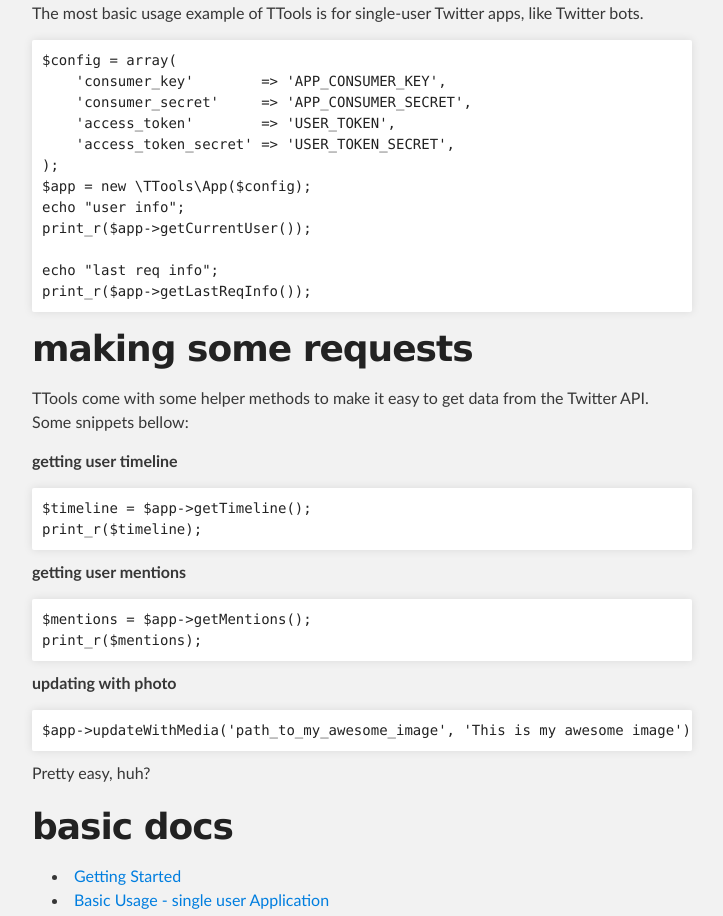
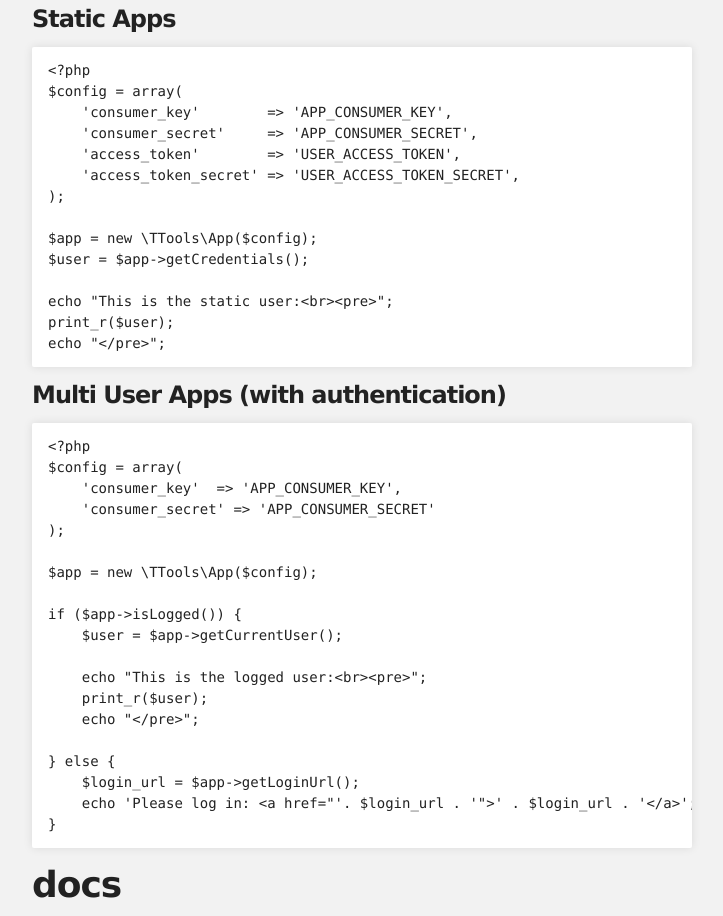
Before and after one commit to wizard2014/ttools, a plain HTML site: page index.html in a window 1280 px wide. Shown: the part 733-1649 px from the top of the page, without its empty margins (288-1011 px from the left). Drawn offline with Linux system fonts and the light colour scheme.

```diff
--- a/index.html
+++ b/index.html
@@ -32,73 +32,72 @@
     <div id="main_content_wrap" class="outer">
       <section id="main_content" class="inner">
         <h1>
-<a name="ttools-20" class="anchor" href="#ttools-20"><span class="octicon octicon-link"></span></a>ttools 2.0</h1>
+<a name="ttools-21" class="anchor" href="#ttools-21"><span class="octicon octicon-link"></span></a>ttools 2.1</h1>
 
 <p>TTools (Twitter Tools) Library aims to make life easier for twitter app developers, providing a simple workflow for authentication, while maintaining a high-level of flexibility for various types of applications.</p>
 
 <h1>
-<a name="installation-via-composer" class="anchor" href="#installation-via-composer"><span class="octicon octicon-link"></span></a>Installation via composer</h1>
+<a name="installation-via-composer" class="anchor" href="#installation-via-composer"><span class="octicon octicon-link"></span></a>Installation via Composer</h1>
 
 <p>Add this requirement to your composer.json file:</p>
 
 <pre>
 {
     "require": {
-            "ttools/ttools": "dev-master"
+            "ttools/ttools": "2.1.*"
     }
 }
 
 </pre>
 
 <h1>
-<a name="basic-usage" class="anchor" href="#basic-usage"><span class="octicon octicon-link"></span></a>basic usage</h1>
+<a name="basic-usage" class="anchor" href="#basic-usage"><span class="octicon octicon-link"></span></a>Basic Usage</h1>
 
-<p>The most basic usage example of TTools is for single-user Twitter apps, like Twitter bots.</p>
+<h3>
+<a name="static-apps" class="anchor" href="#static-apps"><span class="octicon octicon-link"></span></a>Static Apps</h3>
 
-<pre>
+<pre><code>&lt;?php
 $config = array(
     'consumer_key'        =&gt; 'APP_CONSUMER_KEY',
     'consumer_secret'     =&gt; 'APP_CONSUMER_SECRET',
-    'access_token'        =&gt; 'USER_TOKEN',
-    'access_token_secret' =&gt; 'USER_TOKEN_SECRET',
+    'access_token'        =&gt; 'USER_ACCESS_TOKEN',
+    'access_token_secret' =&gt; 'USER_ACCESS_TOKEN_SECRET',
 );
+
 $app = new \TTools\App($config);
-echo "user info";
-print_r($app-&gt;getCurrentUser());
+$user = $app-&gt;getCredentials();
 
-echo "last req info";
-print_r($app-&gt;getLastReqInfo());
-</pre>
+echo "This is the static user:&lt;br&gt;&lt;pre&gt;";
+print_r($user);
+echo "&lt;/pre&gt;";
+</code></pre>
+
+<h3>
+<a name="multi-user-apps-with-authentication" class="anchor" href="#multi-user-apps-with-authentication"><span class="octicon octicon-link"></span></a>Multi User Apps (with authentication)</h3>
+
+<pre><code>&lt;?php
+$config = array(
+    'consumer_key'  =&gt; 'APP_CONSUMER_KEY',
+    'consumer_secret' =&gt; 'APP_CONSUMER_SECRET'
+);
+
+$app = new \TTools\App($config);
+
+if ($app-&gt;isLogged()) {
+    $user = $app-&gt;getCurrentUser();
+
+    echo "This is the logged user:&lt;br&gt;&lt;pre&gt;";
+    print_r($user);
+    echo "&lt;/pre&gt;";
+
+} else {
+    $login_url = $app-&gt;getLoginUrl();
+    echo 'Please log in: &lt;a href="'. $login_url . '"&gt;' . $login_url . '&lt;/a&gt;';
+}
+</code></pre>
 
 <h1>
-<a name="making-some-requests" class="anchor" href="#making-some-requests"><span class="octicon octicon-link"></span></a>making some requests</h1>
-
-<p>TTools come with some helper methods to make it easy to get data from the Twitter API. Some snippets bellow:</p>
-
-<p><strong>getting user timeline</strong></p>
-
-<pre>
-$timeline = $app-&gt;getTimeline();
-print_r($timeline);
-</pre>
-
-<p><strong>getting user mentions</strong></p>
-
-<pre>
-$mentions = $app-&gt;getMentions();
-print_r($mentions);
-</pre>
-
-<p><strong>updating with photo</strong></p>
-
-<pre>
-$app-&gt;updateWithMedia('path_to_my_awesome_image', 'This is my awesome image');
-</pre>
-
-<p>Pretty easy, huh?</p>
-
-<h1>
-<a name="basic-docs" class="anchor" href="#basic-docs"><span class="octicon octicon-link"></span></a>basic docs</h1>
+<a name="docs" class="anchor" href="#docs"><span class="octicon octicon-link"></span></a>docs</h1>
 
 <ul>
 <li><a href="https://github.com/ttools/ttools/blob/master/doc/getting_started.md">Getting Started</a></li>
@@ -106,7 +105,7 @@ $app-&gt;updateWithMedia('path_to_my_awesome_image', 'This is my awesome image')
 <li><a href="https://github.com/ttools/ttools/blob/master/doc/basic_multiuser.md">Basic multi-user (with auth) Application</a></li>
 <li><a href="https://github.com/ttools/ttools/blob/master/doc/example_symfony.md">Symfony example</a></li>
 <li><a href="https://github.com/ttools/ttools/blob/master/doc/laravel_example.md">Laravel example</a></li>
-<li><a href="https://github.com/ttools/ttools/blob/master/doc/making_requests.md">Making requests to the Twitter API</a></li>
+<li><a href="https://github.com/ttools/ttools/blob/master/doc/making_requests.md">Making Requests to the Twitter API</a></li>
 </ul>
       </section>
     </div>
--- a/stylesheets/stylesheet.css
+++ b/stylesheets/stylesheet.css
@@ -37,9 +37,6 @@ footer, header, hgroup, menu, nav, section {
 
 ol, ul {
   list-style: none;
-}
-
-blockquote, q {
 }
 
 table {
@@ -151,6 +148,15 @@ img {
   -ms-box-shadow: 0 0 5px #ebebeb;
 }
 
+p img {
+  display: inline;
+  margin: 0;
+  padding: 0;
+  vertical-align: middle;
+  text-align: center;
+  border: none;
+}
+
 pre, code {
   width: 100%;
   color: #222;
@@ -162,9 +168,6 @@ pre, code {
   border-radius: 2px;
   -moz-border-radius: 2px;
   -webkit-border-radius: 2px;
-
-
-
 }
 
 pre {
@@ -192,16 +195,17 @@ blockquote {
   border-left: 3px solid #bbb;
 }
 
+
 ul, ol, dl {
   margin-bottom: 15px
 }
 
-ul li {
+ul {
   list-style: inside;
   padding-left: 20px;
 }
 
-ol li {
+ol {
   list-style: decimal inside;
   padding-left: 20px;
 }
```
Also changed, not shown: params.json (+1 -1 lines).
